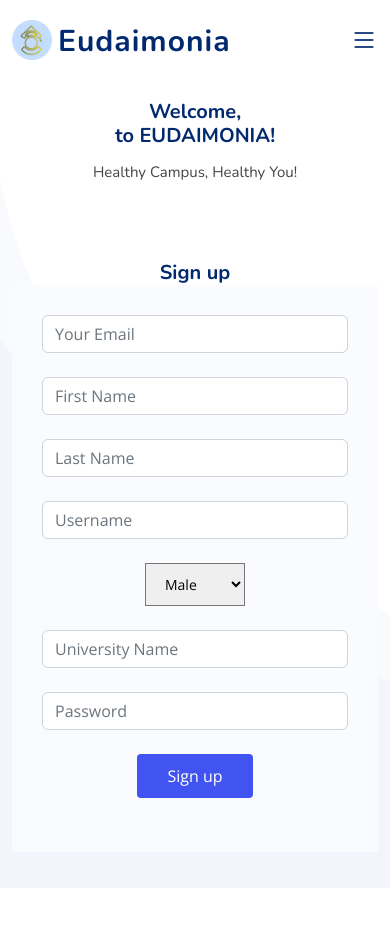
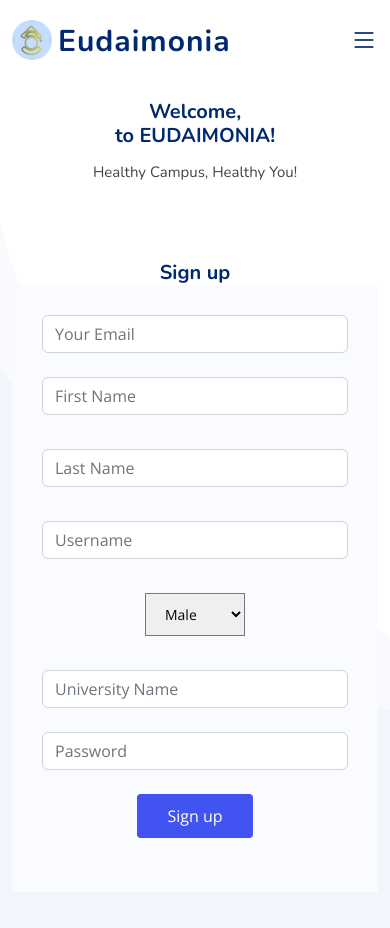
Before and after one commit to iamfaqeehhokyky/Eudaimonia, a Flask app: page /signup in a window 390 px wide. Before the commit the page ends 888 px from the top, so only its background shows below. Run offline with Flask 3, Linux system fonts and the light colour scheme; some libraries are stand-ins or nearby versions.

Commit message:
Adding style for the input route page

```diff
--- a/static/assets/css/style.css
+++ b/static/assets/css/style.css
@@ -1707,7 +1707,9 @@ section {
 }
 
 .contact .php-email-form button[type=submit],
-.contact .my-email-form button[type=submit] {
+.contact .my-email-form button[type=submit],
+.contact .my-email-form input[type=submit],
+.contact .my-email-form input[type=reset] {
   background: #4154f1;
   border: 0;
   padding: 10px 30px;
@@ -1717,7 +1719,9 @@ section {
 }
 
 .contact .php-email-form button[type=submit]:hover,
-.contact .my-email-form button[type=submit]:hover {
+.contact .my-email-form button[type=submit]:hover,
+.contact .my-email-form input[type=submit]:hover
+.contact .my-email-form input[type=reset]:hover {
   background: #5969f3;
 }
 
@@ -1731,6 +1735,11 @@ section {
   }
 }
 
+@media (max-width: 768px) {
+  .col-md-6 {
+    margin-bottom: 10px;
+  }
+}
 /*--------------------------------------------------------------
 # Blog
 --------------------------------------------------------------*/
```
